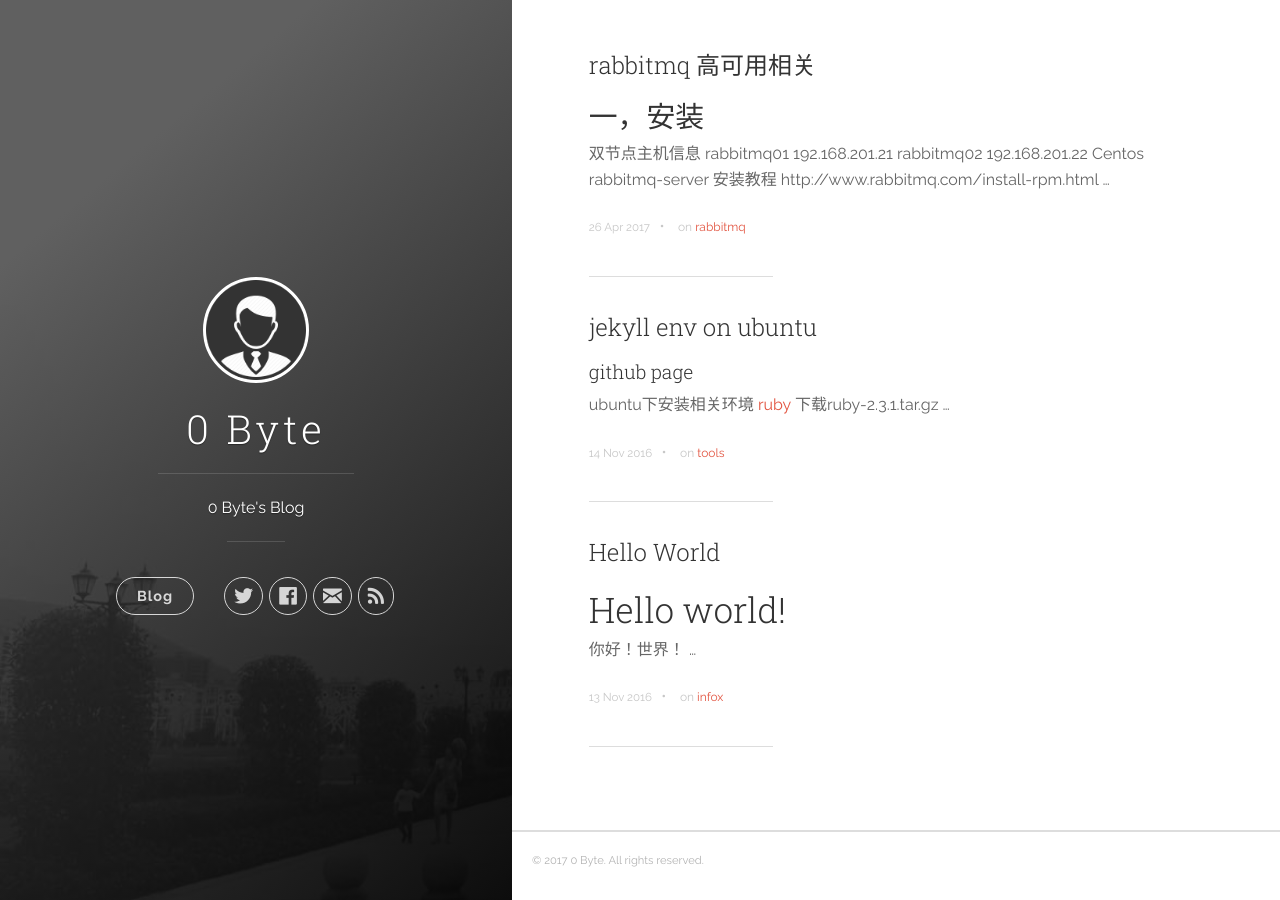
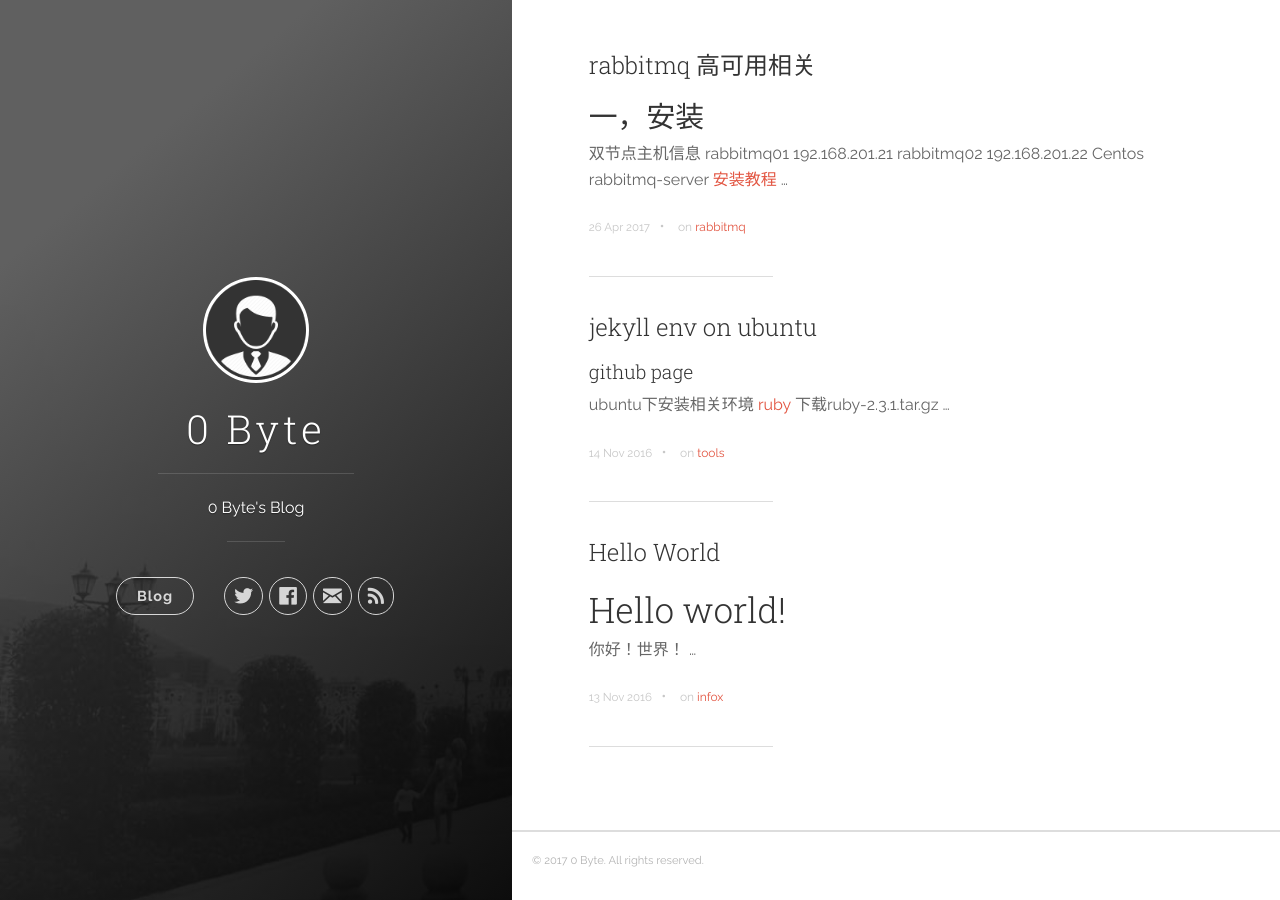
Before and after one commit to tzm1921995/tzm1921995.github.io, a Jekyll site: the page built from index.html, in a window 1280 px wide. Built offline with Jekyll 4.4.1, drawn with Linux system fonts in a browser that asks for light colours; nearby versions of some CDN libraries; the list of posts is cut into pages by our own code.

Commit message:
fix rabbitmq

````diff
--- a/_posts/2017-04-26-rabbitmq.markdown
+++ b/_posts/2017-04-26-rabbitmq.markdown
@@ -9,7 +9,7 @@
 双节点主机信息
 rabbitmq01 192.168.201.21
 rabbitmq02 192.168.201.22
-Centos rabbitmq-server 安装教程 http://www.rabbitmq.com/install-rpm.html
+Centos rabbitmq-server [安装教程](http://www.rabbitmq.com/install-rpm.html)
 
 ### 二，配置
 在 rabbitmq01上配置
@@ -46,7 +46,7 @@
 root@rabbitmq02:~# rabbitmqctl set_policy ha-all '^(?!amq\.).*' '{"ha-mode": "all"}'
 Setting policy "ha-all" for pattern "^(?!amq\\.).*" to "{\"ha-mode\": \"all\"}" with priority "0" ...
 ```
-注：详情参照 https://geewu.gitbooks.io/rabbitmq-quick/content/RabbitMQ%E5%88%86%E5%B8%83%E5%BC%8F%E8%AE%BE%E7%BD%AE%E4%B8%8E%E9%AB%98%E5%8F%AF%E7%94%A8%E6%80%A7%E8%AE%A8%E8%AE%BA.html
+注：[详情参照](https://geewu.gitbooks.io/rabbitmq-quick/content/RabbitMQ%E5%88%86%E5%B8%83%E5%BC%8F%E8%AE%BE%E7%BD%AE%E4%B8%8E%E9%AB%98%E5%8F%AF%E7%94%A8%E6%80%A7%E8%AE%A8%E8%AE%BA.html)
 
 
 Haproxy 做负载均衡器
````
